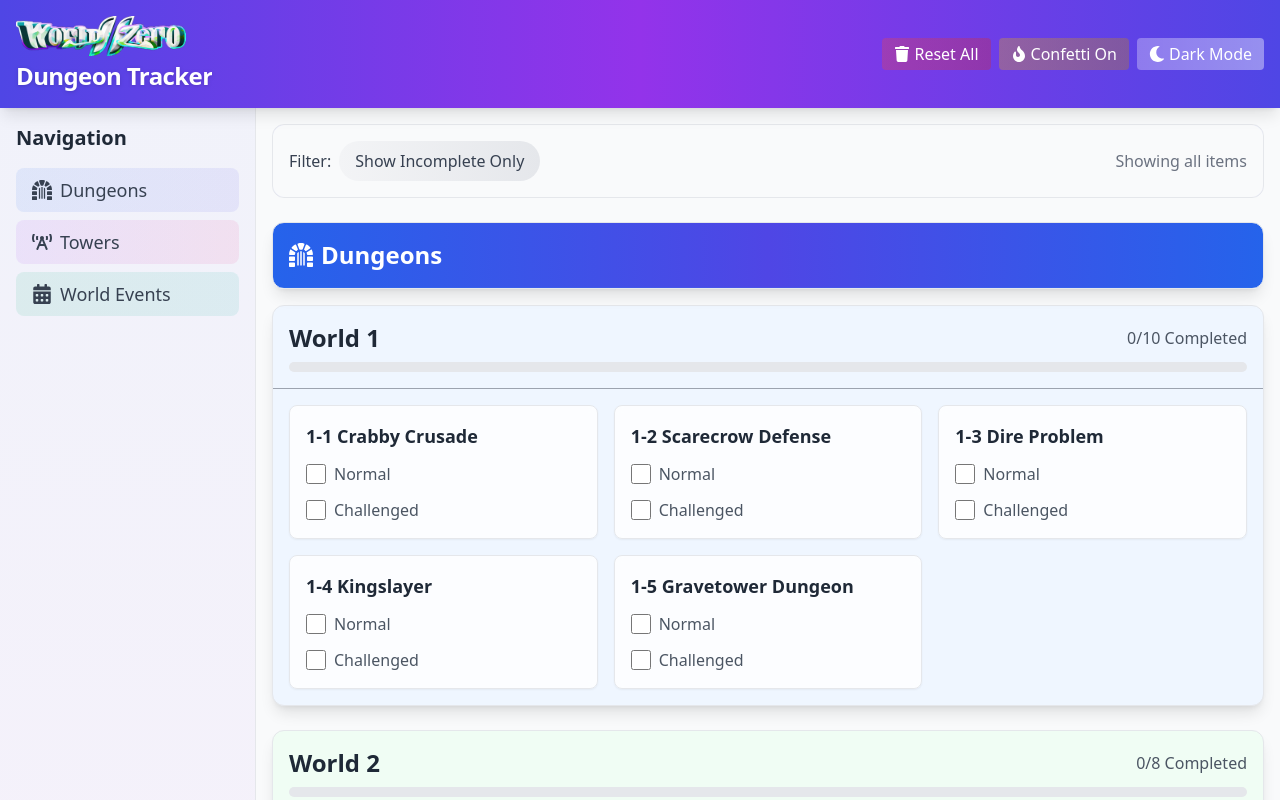
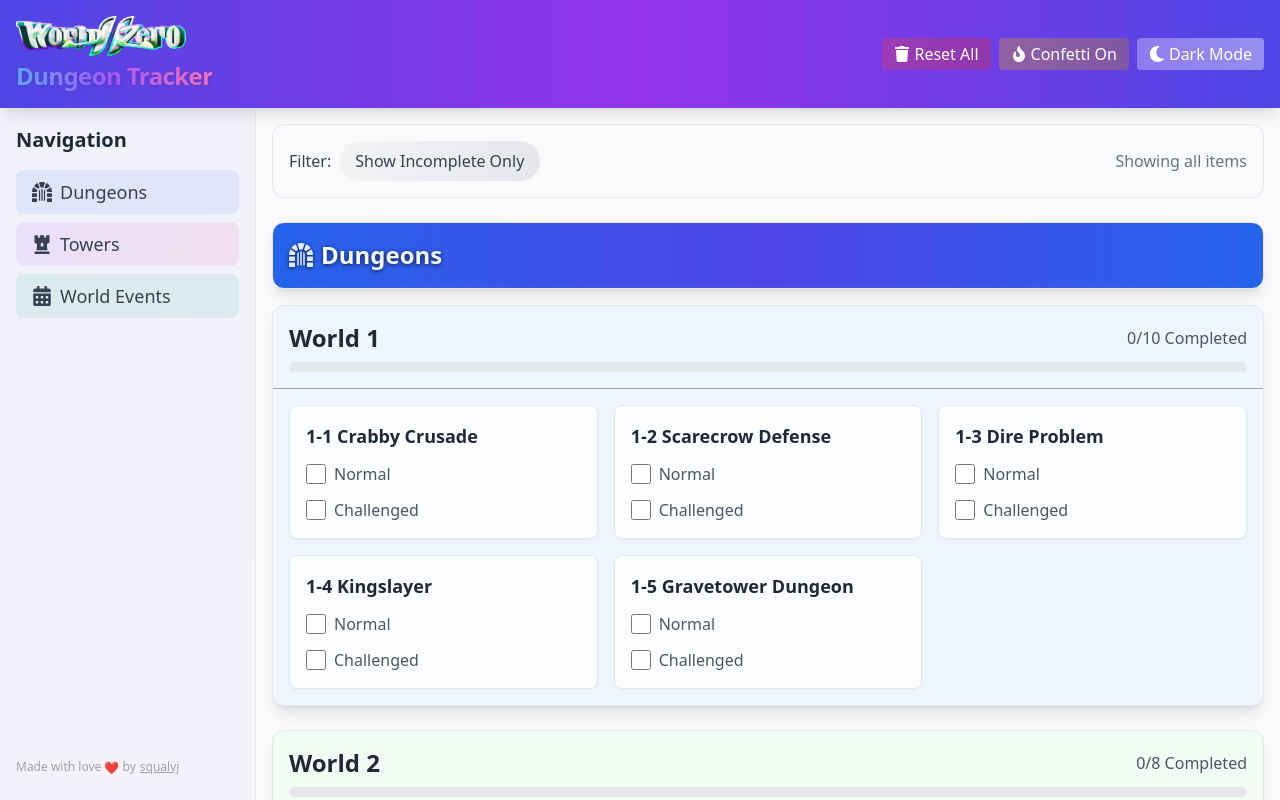
Before and after one commit to squalvj/wz-dungeon-tracker, a React (Vite) app: page / in a window 1280 px wide. Shown: the top 800 px of the page. Built offline with nearby package versions, Linux system fonts and the light colour scheme.

Commit message:
feat: refine design

```diff
--- a/src/App.tsx
+++ b/src/App.tsx
@@ -5,7 +5,7 @@ import { worldEvents } from "./data/worldEvents";
 import Confetti from "react-confetti";
 import {
   FaDungeon,
-  FaBroadcastTower,
+  FaChessRook,
   FaCalendarAlt,
   FaMoon,
   FaSun,
@@ -369,34 +369,35 @@ export default function App() {
 
       {/* Header */}
       <header className="bg-gradient-to-r from-indigo-600 via-purple-600 to-indigo-600 text-white py-4 shadow-lg sticky top-0 z-50">
-        <div className="container mx-auto flex justify-between items-center px-4">
-          <div className="flex items-center gap-2 flex-1 min-w-0 justify-center">
-            <div className="flex flex-col items-start min-w-0 flex-1">
+        <div className="container mx-auto flex items-center px-4">
+          {/* Logo/Title (left, grows) */}
+          <div className="flex flex-col items-start min-w-0 flex-1 justify-center mx-auto">
             <img
               src={wzLogo}
               alt="World // Zero Logo"
               className="h-8 md:h-10 object-contain flex-shrink-0"
             />
-              <span className="mt-1 text-lg md:text-2xl font-bold tracking-tight truncate drop-shadow text-center">
+            <span className="mt-1 text-lg md:text-2xl font-bold tracking-tight truncate drop-shadow text-center bg-gradient-to-r from-blue-400 via-purple-500 to-pink-400 bg-clip-text text-transparent">
               Dungeon Tracker
             </span>
           </div>
-          </div>
-          <div className="flex gap-2 flex-shrink-0">
+          {/* Right buttons (right) */}
+          <div className="flex gap-2 flex-shrink-0 items-center">
             <button
               onClick={resetAll}
-              className="bg-gradient-to-r from-red-500/30 to-red-600/30 px-3 py-1 rounded hover:from-red-500/40 hover:to-red-600/40 transition-all duration-300 flex items-center gap-1 text-sm md:text-base"
+              className="bg-gradient-to-r from-red-500/30 to-red-600/30 px-3 py-1 rounded hover:from-red-500/40 hover:to-red-600/40 transition-all duration-300 flex items-center gap-1 text-sm md:text-base hidden sm:flex"
             >
               <FaTrash className="text-sm md:text-base" />
               <span className="hidden sm:inline">Reset All</span>
             </button>
+            {/* Confetti and Dark Mode toggles: only show on desktop */}
             <button
               onClick={() => setConfettiEnabled(!confettiEnabled)}
               className={`${
                 confettiEnabled
                   ? "bg-gradient-to-r from-yellow-500/30 to-yellow-600/30 hover:from-yellow-500/40 hover:to-yellow-600/40"
                   : "bg-gradient-to-r from-gray-500/30 to-gray-600/30 hover:from-gray-500/40 hover:to-gray-600/40"
-              } px-3 py-1 rounded transition-all duration-300 flex items-center gap-1 text-sm md:text-base`}
+              } px-3 py-1 rounded transition-all duration-300 flex items-center gap-1 text-sm md:text-base hidden sm:flex`}
             >
               <FaFire className="text-sm md:text-base" />
               <span className="hidden sm:inline">
@@ -405,7 +406,7 @@ export default function App() {
             </button>
             <button
               onClick={() => setIsDarkMode(!isDarkMode)}
-              className="bg-gradient-to-r from-white/30 to-white/40 px-3 py-1 rounded hover:from-white/40 hover:to-white/50 transition-all duration-300 flex items-center gap-1 text-sm md:text-base"
+              className="bg-gradient-to-r from-white/30 to-white/40 px-3 py-1 rounded hover:from-white/40 hover:to-white/50 transition-all duration-300 flex items-center gap-1 text-sm md:text-base hidden sm:flex"
             >
               {isDarkMode ? (
                 <FaSun className="text-sm md:text-base" />
@@ -415,6 +416,17 @@ export default function App() {
               <span className="hidden sm:inline">
                 {isDarkMode ? "Light Mode" : "Dark Mode"}
               </span>
+            </button>
+            {/* Hamburger (right, always visible on mobile) */}
+            <button
+              onClick={() => setIsMobileMenuOpen(!isMobileMenuOpen)}
+              className="sm:hidden text-white hover:text-gray-200 transition-colors flex-shrink-0 ml-2"
+            >
+              {isMobileMenuOpen ? (
+                <FaTimes className="text-2xl" />
+              ) : (
+                <FaBars className="text-2xl" />
+              )}
             </button>
           </div>
         </div>
@@ -426,7 +438,7 @@ export default function App() {
           isMobileMenuOpen ? "translate-x-0" : "-translate-x-full"
         }`}
       >
-        <div className="p-4">
+        <div className="p-4 flex flex-col h-full">
           <div className="flex justify-end">
             <button
               onClick={() => setIsMobileMenuOpen(false)}
@@ -435,7 +447,7 @@ export default function App() {
               <FaTimes className="text-2xl" />
             </button>
           </div>
-          <nav className="mt-8">
+          <nav className="mt-8 flex-1">
             <ul className="space-y-4">
               <li>
                 <button
@@ -451,7 +463,7 @@ export default function App() {
                   onClick={() => scrollToSection("towers-section")}
                   className="w-full text-left px-4 py-3 rounded-lg bg-gradient-to-r from-purple-500/10 to-pink-500/10 hover:from-purple-500/20 hover:to-pink-500/20 dark:from-purple-900/20 dark:to-pink-900/20 dark:hover:from-purple-900/30 dark:hover:to-pink-900/30 text-white transition-all duration-300 flex items-center gap-2 text-lg"
                 >
-                  <FaBroadcastTower className="text-xl" />
+                  <FaChessRook className="text-xl" />
                   Towers
                 </button>
               </li>
@@ -465,15 +477,61 @@ export default function App() {
                 </button>
               </li>
             </ul>
+            <hr className="my-6 border-t border-gray-400 dark:border-gray-600 opacity-50" />
+            {/* Mobile-only toggles */}
+            <div className="mt-8 flex flex-col gap-3">
+              <button
+                onClick={resetAll}
+                className="bg-gradient-to-r from-red-600 to-red-500 text-white px-4 py-2 rounded hover:from-red-700 hover:to-red-600 transition-all duration-300 flex items-center gap-2 text-base"
+              >
+                <FaTrash className="text-base" />
+                Reset All
+              </button>
+              <button
+                onClick={() => setConfettiEnabled(!confettiEnabled)}
+                className={`bg-gradient-to-r ${
+                  confettiEnabled
+                    ? "from-yellow-500 to-orange-500 hover:from-yellow-600 hover:to-orange-600"
+                    : "from-gray-500 to-gray-700 hover:from-gray-600 hover:to-gray-800"
+                } text-white px-4 py-2 rounded transition-all duration-300 flex items-center gap-2 text-base`}
+              >
+                <FaFire className="text-base" />
+                {confettiEnabled ? "Confetti On" : "Confetti Off"}
+              </button>
+              <button
+                onClick={() => setIsDarkMode(!isDarkMode)}
+                className="bg-gradient-to-r from-indigo-600 to-indigo-800 text-white px-4 py-2 rounded hover:from-indigo-700 hover:to-indigo-900 transition-all duration-300 flex items-center gap-2 text-base"
+              >
+                {isDarkMode ? (
+                  <FaSun className="text-base" />
+                ) : (
+                  <FaMoon className="text-base" />
+                )}
+                {isDarkMode ? "Light Mode" : "Dark Mode"}
+              </button>
+            </div>
           </nav>
+          <footer className="mt-auto mb-2 text-xs text-gray-400 dark:text-gray-500 text-center select-none block sm:hidden">
+            Made with love{" "}
+            <span className="inline-block align-middle text-red-500">❤️</span>{" "}
+            by
+            <a
+              href="https://www.roblox.com/users/4956994994/profile"
+              target="_blank"
+              rel="noopener noreferrer"
+              className="ml-1 underline hover:text-indigo-600 dark:hover:text-indigo-400"
+            >
+              squalvj
+            </a>
+          </footer>
         </div>
       </div>
 
       {/* Main Content with Sidebar */}
       <div className="flex flex-1">
         {/* Navigation Sidebar - Hidden on mobile */}
-        <nav className="hidden md:block w-64 bg-gradient-to-b from-indigo-500/5 to-purple-500/5 dark:from-indigo-900/10 dark:to-purple-900/10 border-r border-gray-200 dark:border-gray-700 sticky top-[64px] h-[calc(100vh-64px)] overflow-y-auto">
-          <div className="p-4">
+        <nav className="hidden md:block w-64 bg-gradient-to-b from-indigo-500/5 to-purple-500/5 dark:from-indigo-900/10 dark:to-purple-900/10 border-r border-gray-200 dark:border-gray-700 sticky sm:top-[110px] h-[calc(100vh-64px)] overflow-y-auto">
+          <div className="flex flex-col h-full p-4">
             <h2 className="text-lg md:text-xl font-semibold text-gray-800 dark:text-gray-100 mb-4">
               Navigation
             </h2>
@@ -492,7 +550,7 @@ export default function App() {
                   onClick={() => scrollToSection("towers-section")}
                   className="w-full text-left px-4 py-2 rounded-lg bg-gradient-to-r from-purple-500/10 to-pink-500/10 hover:from-purple-500/20 hover:to-pink-500/20 dark:from-purple-900/20 dark:to-pink-900/20 dark:hover:from-purple-900/30 dark:hover:to-pink-900/30 text-gray-700 dark:text-gray-300 transition-all duration-300 flex items-center gap-2 text-base md:text-lg"
                 >
-                  <FaBroadcastTower className="text-lg md:text-xl" />
+                  <FaChessRook className="text-lg md:text-xl" />
                   Towers
                 </button>
               </li>
@@ -512,7 +570,7 @@ export default function App() {
         {/* Main Content */}
         <main className="flex-1 container mx-auto p-4 flex flex-col gap-6">
           {/* Filter Section */}
-          <div className="sticky top-[120px] sm:top-[120px] z-40">
+          <div className=" z-40">
             <div className="bg-gradient-to-r from-indigo-500/10 via-purple-500/10 to-indigo-500/10 dark:from-indigo-900/20 dark:via-purple-900/20 dark:to-indigo-900/20 rounded-xl border border-gray-200 dark:border-gray-700">
               <div className="p-4 bg-gray-50 dark:bg-gray-900 rounded-xl">
                 <div className="flex flex-col sm:flex-row sm:items-center sm:justify-between gap-3">
@@ -545,10 +603,10 @@ export default function App() {
 
           {/* Dungeons Section */}
           <div id="dungeons-section">
-            <div className="bg-gradient-to-r from-blue-600 via-indigo-600 to-blue-600 dark:from-blue-700 dark:via-indigo-700 dark:to-blue-700 rounded-xl border shadow-lg overflow-hidden sticky top-[270px] sm:top-[218px] z-30">
+            <div className="bg-gradient-to-r from-blue-600 via-indigo-600 to-blue-600 dark:from-blue-700 dark:via-indigo-700 dark:to-blue-700 rounded-xl border shadow-lg overflow-hidden sticky top-[94px] sm:top-[106px] z-30">
               <div className="p-4 border-b border-blue-500/20 dark:border-blue-400/20">
-                <h2 className="text-xl md:text-2xl font-bold text-white flex items-center gap-2">
-                  <FaDungeon className="text-xl md:text-2xl" />
+                <h2 className="text-xl md:text-2xl font-bold flex items-center gap-2 bg-gradient-to-r from-white via-blue-200 to-blue-100 bg-clip-text text-transparent drop-shadow-[0_1px_2px_rgba(0,0,0,0.7)]">
+                  <FaDungeon className="text-xl md:text-2xl text-blue-100 dark:text-blue-200" />
                   Dungeons
                 </h2>
               </div>
@@ -700,10 +758,10 @@ export default function App() {
 
           {/* Towers Section */}
           <div id="towers-section" className="scroll-mt-[180px]">
-            <div className="bg-gradient-to-r from-purple-600 via-pink-600 to-purple-600 dark:from-purple-700 dark:via-pink-700 dark:to-purple-700 rounded-xl border shadow-lg overflow-hidden sticky top-[222px] sm:top-[218px] z-30">
+            <div className="bg-gradient-to-r from-purple-600 via-pink-600 to-purple-600 dark:from-purple-700 dark:via-pink-700 dark:to-purple-700 rounded-xl border shadow-lg overflow-hidden sticky top-[94px] sm:top-[106px] z-30">
               <div className="p-4 border-b border-purple-500/20 dark:border-purple-400/20">
-                <h2 className="text-xl md:text-2xl font-bold text-white flex items-center gap-2">
-                  <FaBroadcastTower className="text-xl md:text-2xl" />
+                <h2 className="text-xl md:text-2xl font-bold flex items-center gap-2 bg-gradient-to-r from-white via-pink-200 to-purple-100 bg-clip-text text-transparent drop-shadow-[0_1px_2px_rgba(0,0,0,0.7)]">
+                  <FaChessRook className="text-xl md:text-2xl text-purple-100 dark:text-purple-200" />
                   Towers
                 </h2>
               </div>
@@ -747,10 +805,10 @@ export default function App() {
 
           {/* World Events Section */}
           <div id="world-events-section" className="scroll-mt-[180px]">
-            <div className="bg-gradient-to-r from-emerald-600 via-teal-600 to-emerald-600 dark:from-emerald-700 dark:via-teal-700 dark:to-emerald-700 rounded-xl border shadow-lg overflow-hidden sticky top-[222px] sm:top-[218px] z-30">
+            <div className="bg-gradient-to-r from-emerald-600 via-teal-600 to-emerald-600 dark:from-emerald-700 dark:via-teal-700 dark:to-emerald-700 rounded-xl border shadow-lg overflow-hidden sticky top-[94px] sm:top-[106px] z-30">
               <div className="p-4 border-b border-emerald-500/20 dark:border-emerald-400/20">
-                <h2 className="text-xl md:text-2xl font-bold text-white flex items-center gap-2">
-                  <FaCalendarAlt className="text-xl md:text-2xl" />
+                <h2 className="text-xl md:text-2xl font-bold flex items-center gap-2 bg-gradient-to-r from-white via-teal-200 to-emerald-100 bg-clip-text text-transparent drop-shadow-[0_1px_2px_rgba(0,0,0,0.7)]">
+                  <FaCalendarAlt className="text-xl md:text-2xl text-emerald-100 dark:text-emerald-200" />
                   World Events
                 </h2>
               </div>
@@ -842,6 +900,19 @@ export default function App() {
           </div>
         </main>
       </div>
+
+      <footer className="mt-auto mb-2 text-xs text-gray-400 dark:text-gray-500 text-center select-none fixed bottom-4 left-4 hidden sm:block">
+        Made with love{" "}
+        <span className="inline-block align-middle text-red-500">❤️</span> by
+        <a
+          href="https://www.roblox.com/users/4956994994/profile"
+          target="_blank"
+          rel="noopener noreferrer"
+          className="ml-1 underline hover:text-indigo-600 dark:hover:text-indigo-400"
+        >
+          squalvj
+        </a>
+      </footer>
     </div>
   );
 }
```
Lines whose indentation alone changed are shown as unchanged.
